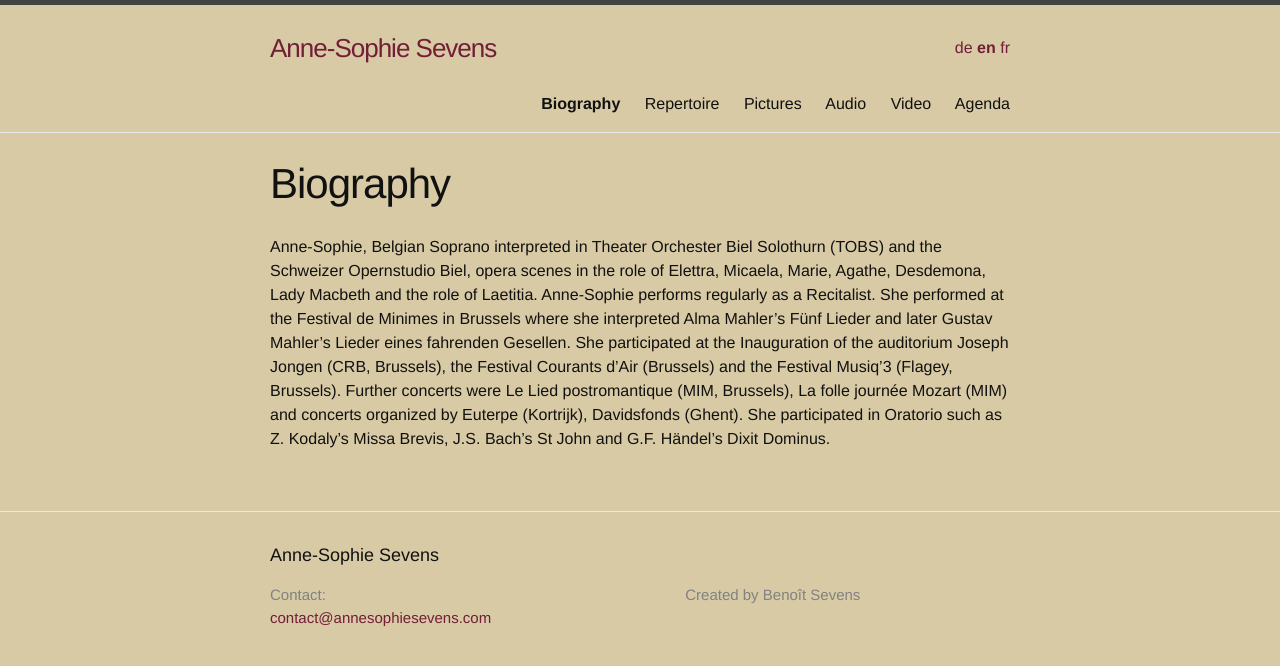
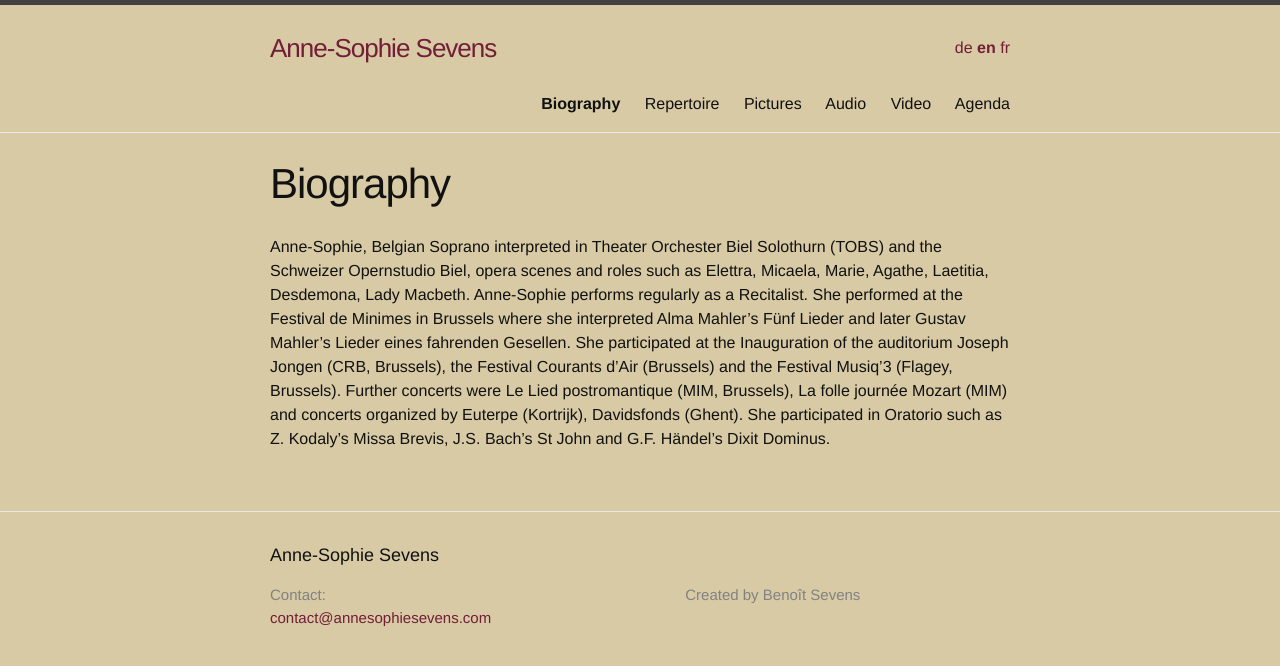
Before and after one commit to annesophie-sevens/annesophie-sevens.github.io, a Jekyll site: the page built from biography-en.md, in a window 1280 px wide. Shown: the top 666 px of the page. Built offline with Jekyll 4.4.1, drawn with Linux system fonts in a browser that asks for light colours.

Commit message:
Create biography-en.md

```diff
--- a/biography-en.md
+++ b/biography-en.md
@@ -9,5 +9,5 @@ ref: biography
 
 
 
-Anne-Sophie, Belgian Soprano interpreted in Theater Orchester Biel Solothurn (TOBS) and the Schweizer Opernstudio Biel, opera scenes in the role of Elettra, Micaela, Marie, Agathe, Desdemona, Lady Macbeth and the role of Laetitia.
+Anne-Sophie, Belgian Soprano interpreted in Theater Orchester Biel Solothurn (TOBS) and the Schweizer Opernstudio Biel, opera scenes and roles such as Elettra, Micaela, Marie, Agathe, Laetitia, Desdemona, Lady Macbeth.
 Anne-Sophie performs regularly as a Recitalist. She performed at the Festival de Minimes in Brussels where she interpreted Alma Mahler’s Fünf Lieder and later Gustav Mahler’s Lieder eines fahrenden Gesellen. She participated at the Inauguration of the auditorium Joseph Jongen (CRB, Brussels), the Festival Courants d’Air (Brussels) and the Festival Musiq’3 (Flagey, Brussels). Further concerts were Le Lied postromantique (MIM, Brussels), La folle journée Mozart (MIM) and concerts organized by Euterpe (Kortrijk), Davidsfonds (Ghent). She participated in Oratorio such as Z. Kodaly’s Missa Brevis, J.S. Bach’s St John and G.F. Händel’s Dixit Dominus.
```
